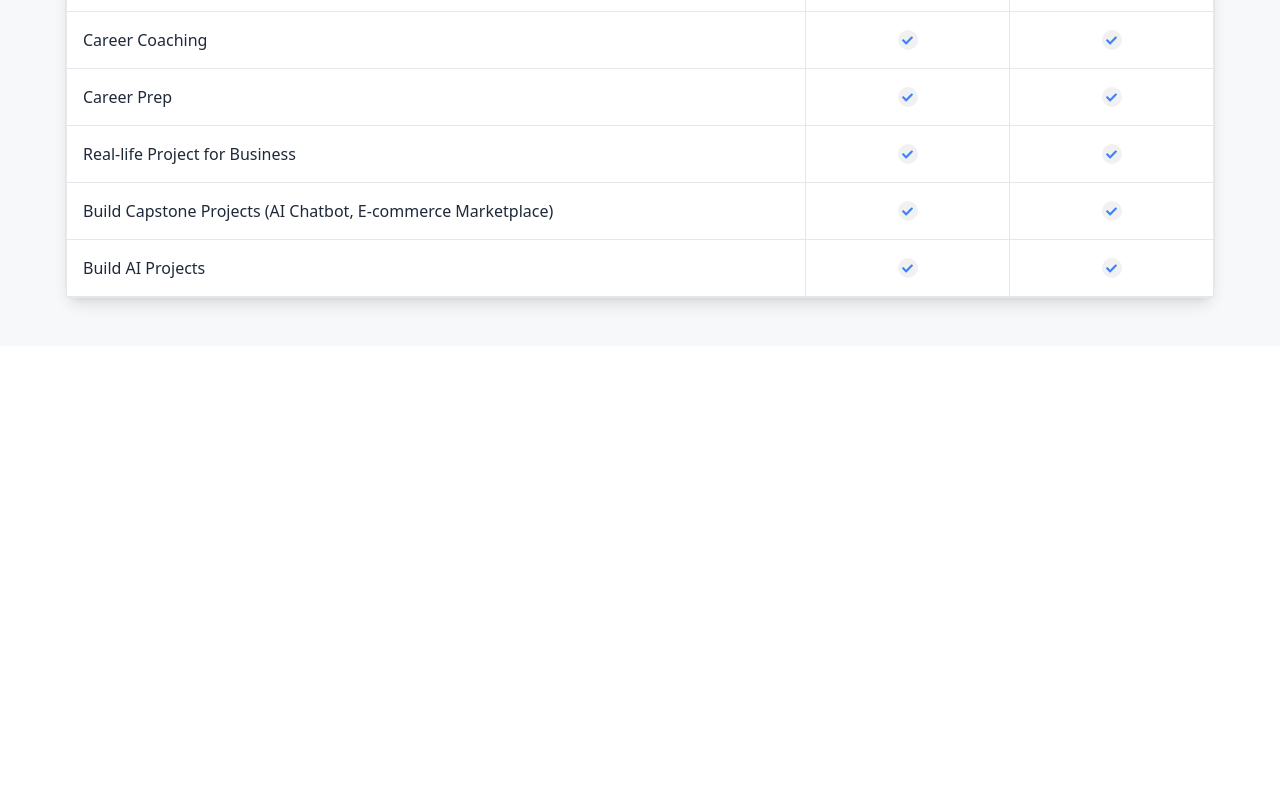
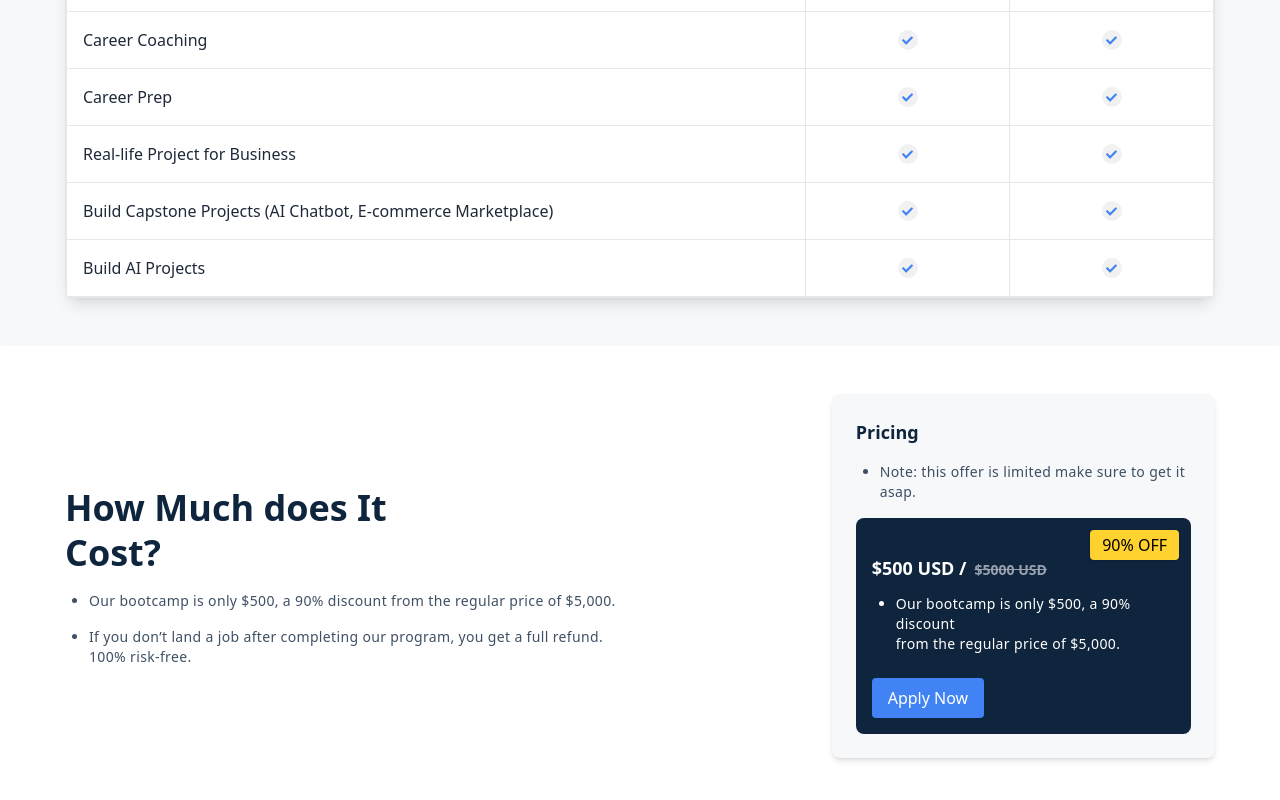
Before and after one commit to HaiderAbas/learnSide, a Next.js app: page / in a window 1280 px wide. Shown: the part 7887-8687 px from the top of the page. Before the commit the page ends 8233 px from the top, so only its background shows below. Built offline with nearby package versions, Linux system fonts and the light colour scheme.

Commit message:
price cost section completed

```diff
--- a/app/components/Button.jsx
+++ b/app/components/Button.jsx
@@ -12,7 +12,7 @@ const Button = ({
 
     const sizeStyles = {
       sm: "px-4 py-1 text-[8px]",
-      md: "px-4 py-2 text-base",
+      md: "px-4 py-2 text-[8px]",
       lg: "px-7 py-3 text-lg",
     };
 
--- /dev/null
+++ b/app/components/PriceCosts.jsx
@@ -0,0 +1,43 @@
+import React from 'react'
+import Button from './Button'
+
+const PriceCosts = () => {
+    return (
+        <div className="bg-white bg-opacity-30 shadow-md px-4 sm:px-6 lg:px-8">
+            <div className="flex flex-col lg:flex-row lg:justify-between lg:items-center py-12 w-full max-w-[1150px] mx-auto gap-8">
+
+                <div className="w-full lg:w-1/2">
+                    <h2 className="font-bold text-[#0F243D] text-2xl sm:text-3xl lg:text-4xl leading-tight">
+                        How Much does It <br /> Cost?
+                    </h2>
+                    <ul className="list-disc pl-6 text-[#0F243DCC] space-y-4 font-inter text-sm leading-[20px] tracking-wide mt-4">
+                        <li>Our bootcamp is only $500, a 90% discount from the regular price of $5,000.</li>
+                        <li>If you don’t land a job after completing our program, you get a full refund. 100% risk-free.</li>
+                    </ul>
+                </div>
+                <div className="w-full lg:w-1/3 bg-[#F7F8F9] p-6 rounded-lg shadow-md">
+                    <h2 className="text-[#0F243D] font-semibold text-lg">Pricing</h2>
+                    <ul className="list-disc pl-6 py-4 text-[#0F243DCC] space-y-4 font-inter text-sm leading-[20px] tracking-wide">
+                        <li>Note: this offer is limited make sure to get it asap.</li>
+                    </ul>
+
+                    <div className="relative max-w-[350px] bg-[#0F243D] text-white p-4 rounded-lg">
+                        <button className="bg-amber-300 text-black font-bold py-1 px-3 rounded absolute top-3 right-3 shadow-sm text-sm">
+                            90% OFF
+                        </button>
+                        <div className="pt-5">
+                            <h2 className="font-bold text-lg text-white ">$500 USD /<span className="line-through text-gray-400 text-sm ml-2">$5000 USD</span></h2>
+                            <ul className="list-disc pl-6 text-white space-y-4 font-inter text-sm leading-[20px] tracking-wide my-3">
+                                <li>Our bootcamp is only $500, a 90% discount <br /> from the regular price of $5,000.</li>
+                            </ul>
+                            <Button className="bg-[#4183F5] text-white mt-3" baseStyle size="md" label="Apply Now" />
+                        </div>
+                    </div>
+                </div>
+
+            </div>
+        </div>
+    )
+}
+
+export default PriceCosts
--- a/app/page.js
+++ b/app/page.js
@@ -10,6 +10,7 @@ import HandsOnCarousel from "./components/HandsOnCarousel";
 import Hero from "./components/HeroSction";
 import Hours from "./components/Hours";
 import MoneyBack from "./components/MoneyBack";
+import PriceCosts from "./components/PriceCosts";
 import TeachingMethod from "./components/TeachingMethod";
 
 export default function Home() {
@@ -28,6 +29,7 @@ export default function Home() {
       <CodingJourney/>
       <ComparisonTable/>
       <CurriculumTable/>
+      <PriceCosts/>
     </>
   )
 }
```
